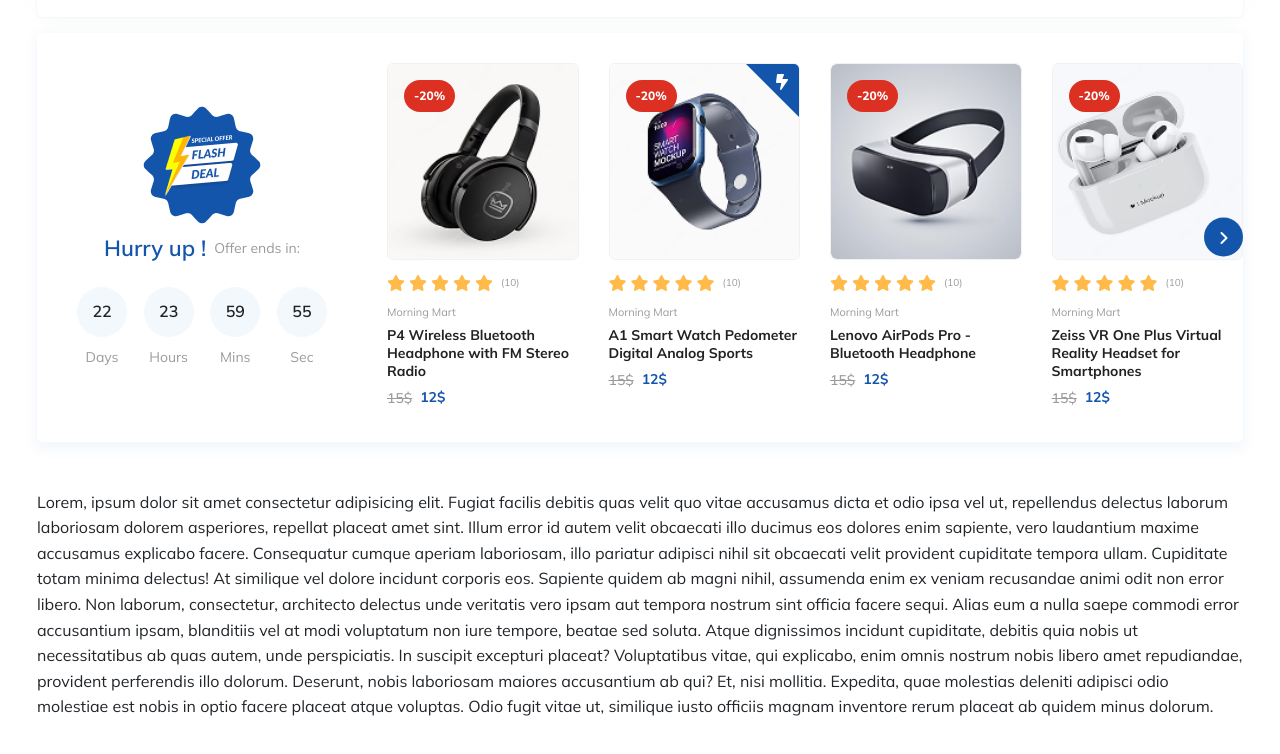
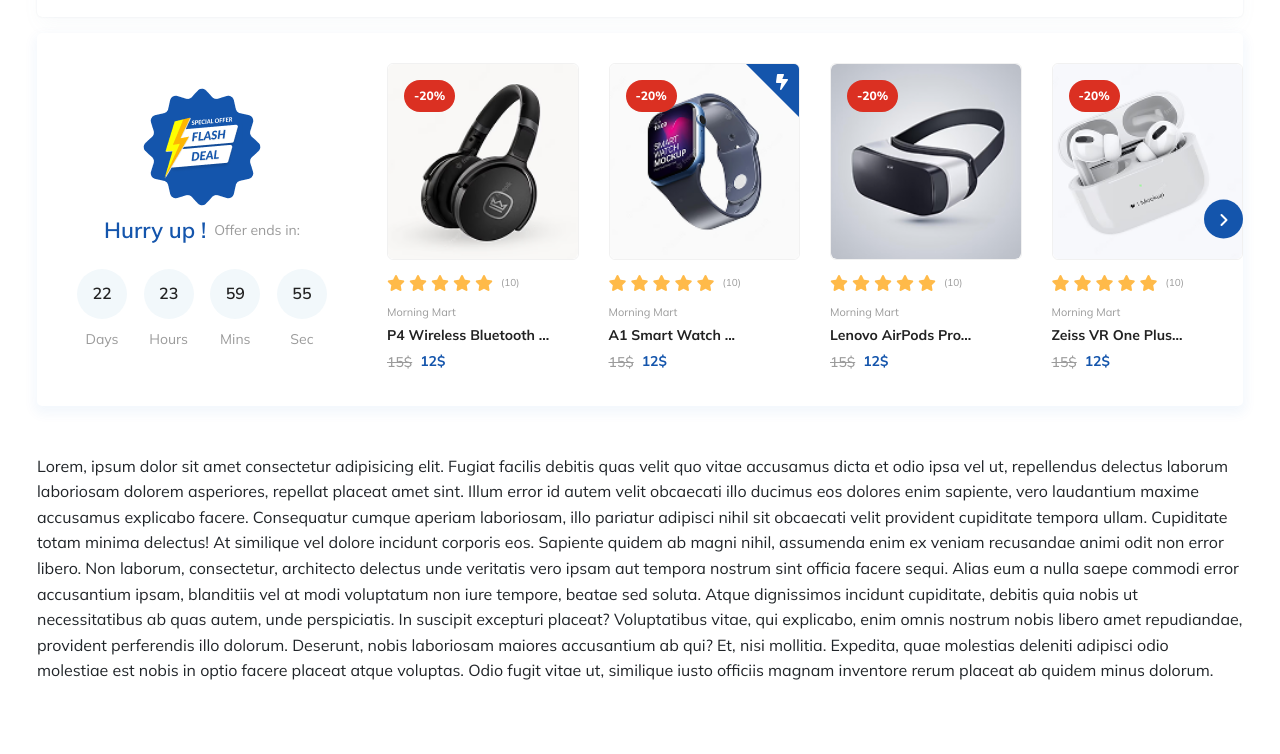
Before and after one commit to abutahirhasan/6valley-html, a plain HTML site: page index.html in a window 1280 px wide. Shown: the part 694-1448 px from the top of the page. After the commit the page ends 1426 px from the top, so only its background shows below. Drawn offline with Linux system fonts and the light colour scheme.

Commit message:
some-issue-fixed

```diff
--- a/index.html
+++ b/index.html
@@ -959,8 +959,7 @@
                                     </div>
                                     <span class="subs-title d-block">Morning Mart</span>
                                     <a href="#0" class="title d-block mb-1">
-                                        P4 Wireless Bluetooth Headphone with FM Stereo
-                                        Radio
+                                        P4 Wireless Bluetooth ...
                                     </a>
                                     <div class="d-flex align-items-center gap-2">
                                         <del>15$</del> <span class="price fw-bold">12$</span>
@@ -1001,7 +1000,7 @@
                                     </div>
                                     <span class="subs-title d-block">Morning Mart</span>
                                     <a href="#0" class="title d-block mb-1">
-                                        A1 Smart Watch Pedometer Digital Analog Sports
+                                        A1 Smart Watch ...
                                     </a>
                                     <div class="d-flex align-items-center gap-2">
                                         <del>15$</del> <span class="price fw-bold">12$</span>
@@ -1039,7 +1038,7 @@
                                     </div>
                                     <span class="subs-title d-block">Morning Mart</span>
                                     <a href="#0" class="title d-block mb-1">
-                                        Lenovo AirPods Pro - Bluetooth Headphone
+                                        Lenovo AirPods Pro...
                                     </a>
                                     <div class="d-flex align-items-center gap-2">
                                         <del>15$</del> <span class="price fw-bold">12$</span>
@@ -1077,7 +1076,7 @@
                                     </div>
                                     <span class="subs-title d-block">Morning Mart</span>
                                     <a href="#0" class="title d-block mb-1">
-                                        Zeiss VR One Plus Virtual Reality Headset for Smartphones
+                                        Zeiss VR One Plus...
                                     </a>
                                     <div class="d-flex align-items-center gap-2">
                                         <del>15$</del> <span class="price fw-bold">12$</span>
```
